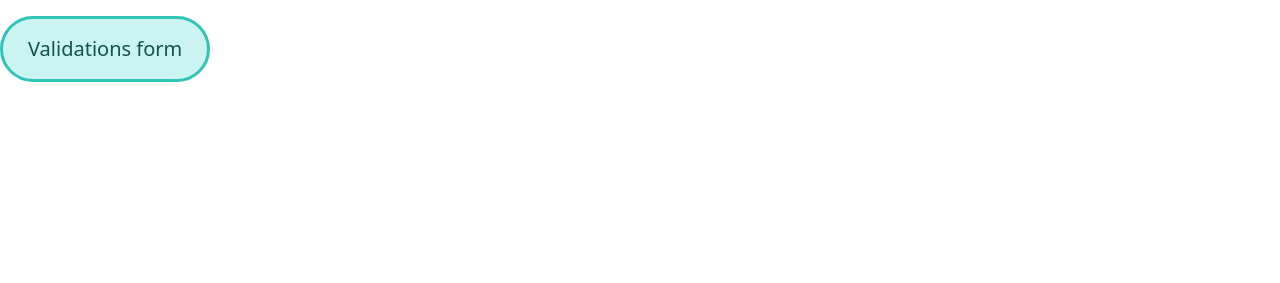
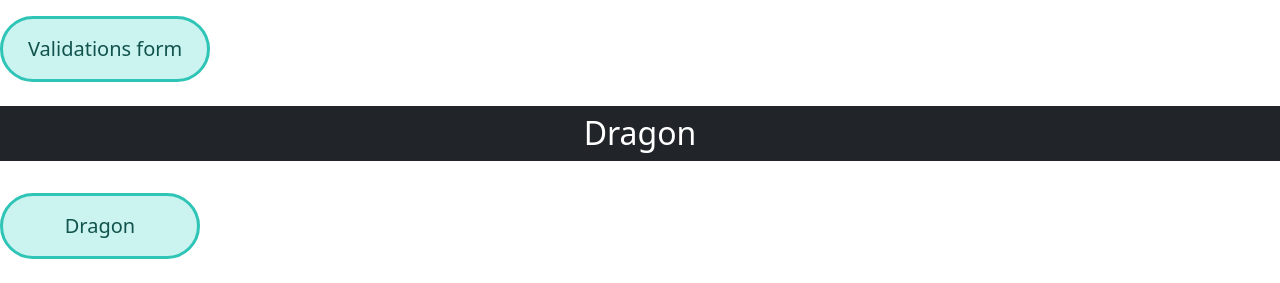
Before and after one commit to parthpipaliya6/JAVA-SCRIPT, a plain HTML site: page index.html in a window 1280 px wide. Shown: the part 683-966 px from the top of the page. Before the commit the page ends 800 px from the top, so only its background shows below. Drawn offline with nearby package versions, Linux system fonts and the light colour scheme.

Commit message:
java script

```diff
--- a/index.html
+++ b/index.html
@@ -38,6 +38,9 @@
     <h2 class="text-bg-dark text-center p-2"> Validations Form </h2><br>
     <a href="./FORM/index.html" class="btn text-decoration-none button"> Validations form</a><br><br>
 
+    <h2 class="text-bg-dark text-center p-2"> Dragon </h2><br>
+    <a href="./Dragon/index.html" class="btn text-decoration-none button"> Dragon </a><br><br>
+
 
 
     <script src="https://cdn.jsdelivr.net/npm/bootstrap@5.2.3/dist/js/bootstrap.bundle.min.js"></script>
```
